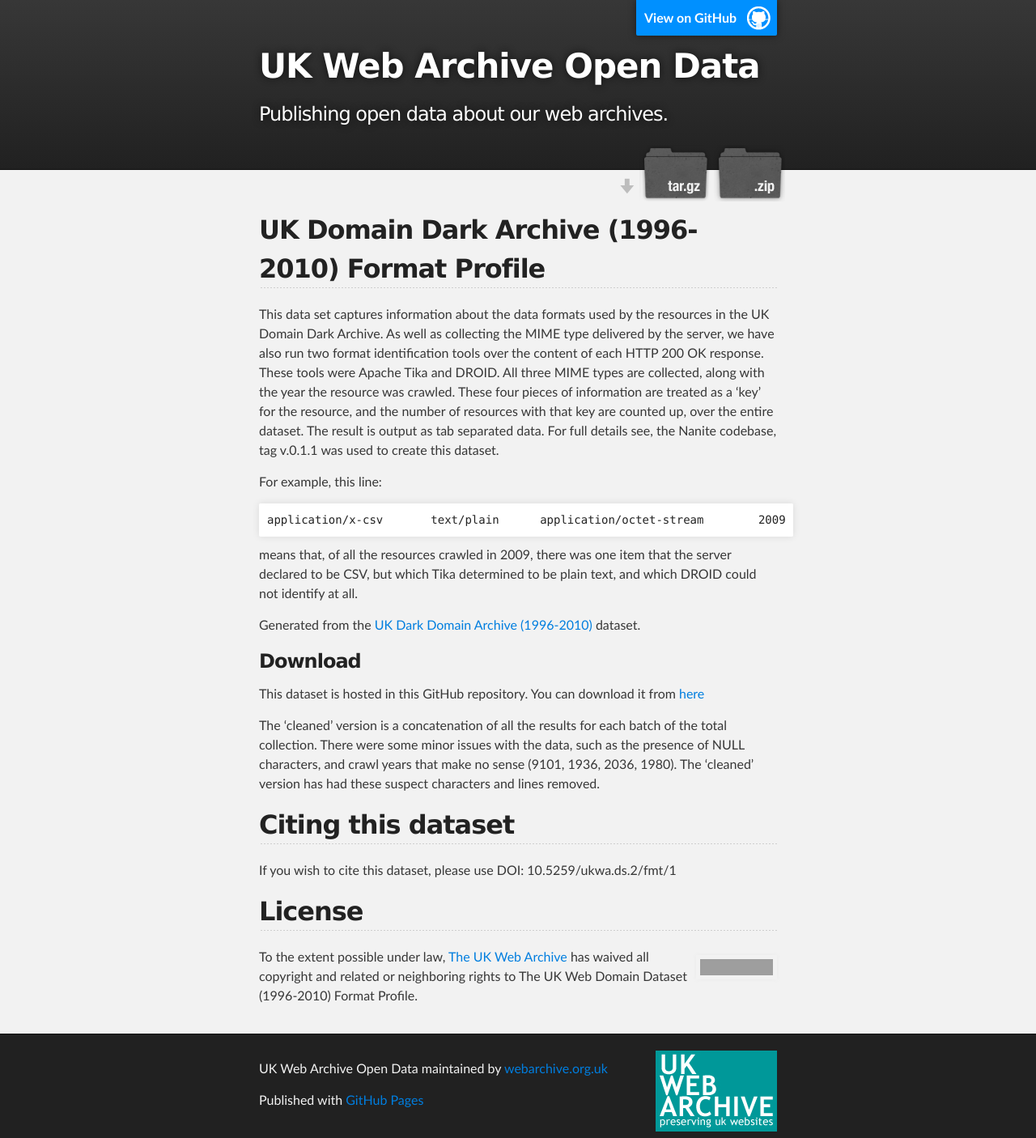
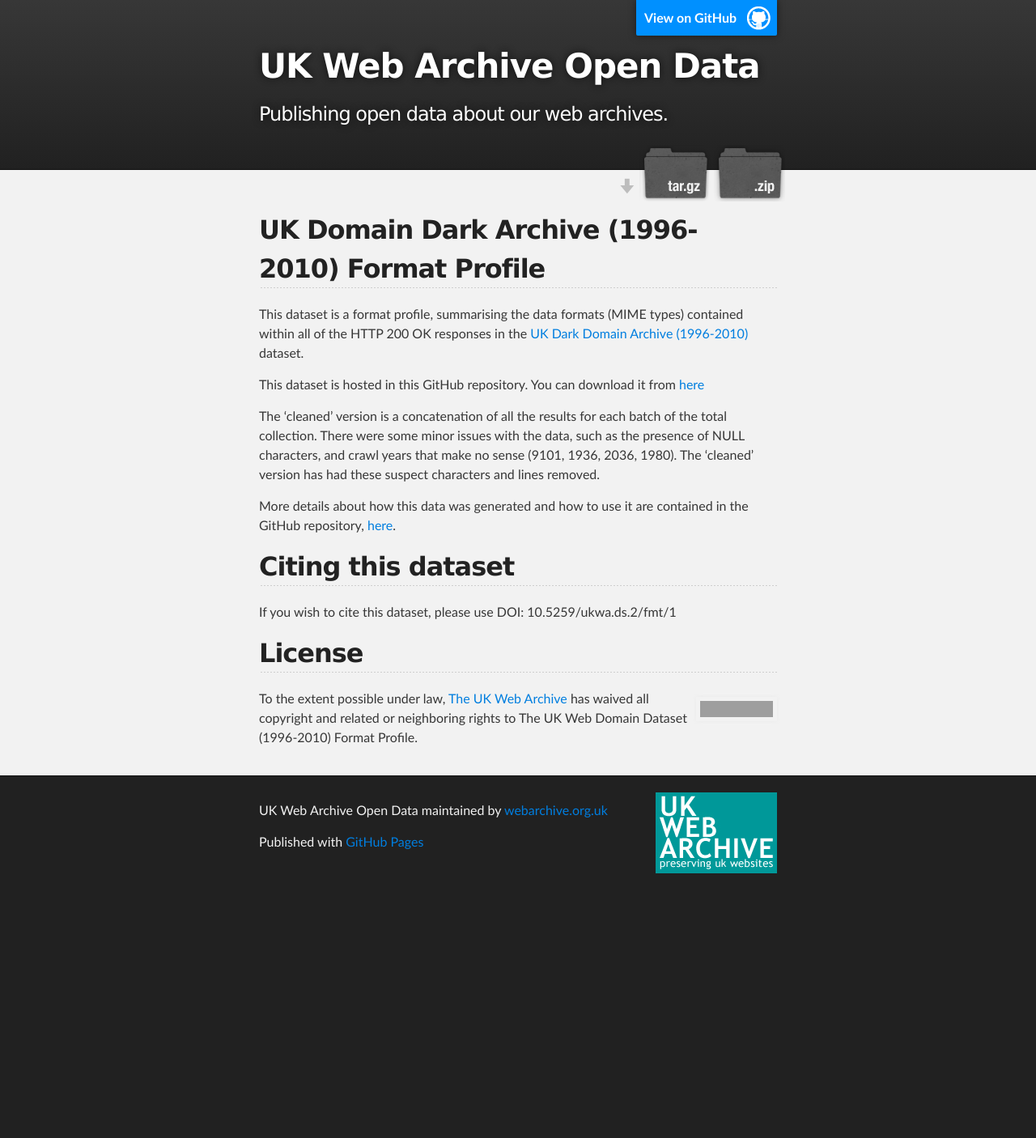
Before and after one commit to ukwa/opendata, a Jekyll site: the page built from ukwa.ds.2/fmt/index.md, in a window 1280 px wide. Shown: the whole page at 81% size. Built offline with Jekyll 4.4.1, drawn with Linux system fonts in a browser that asks for light colours; after the commit the page ends 1087 px from its top, so only the background shows below that; grey boxes are pictures that could not be loaded.

Commit message:
Added some description of the data.

```diff
--- a/ukwa.ds.2/fmt/index.md
+++ b/ukwa.ds.2/fmt/index.md
@@ -3,20 +3,14 @@
 title: UK Domain Dark Archive (1996-2010) Format Profile
 ---
 
-This data set captures information about the data formats used by the resources in the UK Domain Dark Archive.  As well as collecting the MIME type delivered by the server, we have also run two format identification tools over the content of each HTTP 200 OK response. These tools were Apache Tika and DROID. All three MIME types are collected, along with the year the resource was crawled. These four pieces of information are treated as a 'key' for the resource, and the number of resources with that key are counted up, over the entire dataset. The result is output as tab separated data. For full details see, the Nanite codebase, tag v.0.1.1 was used to create this dataset.
+This dataset is a format profile, summarising the data formats (MIME types) contained within all of the HTTP 200 OK responses in the [UK Dark Domain Archive (1996-2010)](..) dataset.
 
-For example, this line:
-<pre>
-application/x-csv	text/plain	application/octet-stream	2009	1
-</pre>
-means that, of all the resources crawled in 2009, there was one item that the server declared to be CSV, but which Tika determined to be plain text, and which DROID could not identify at all.
-
-Generated from the [UK Dark Domain Archive (1996-2010)](..) dataset.
-
-### Download ###
-This dataset is hosted in this GitHub repository. You can download it from [here](https://github.com/ukwa/opendata/tree/master/fmtprofile/datasets/ukweb1996to2010)
+This dataset is hosted in this GitHub repository. You can download it from [here](https://github.com/ukwa/opendata/tree/master/datasets/ukwa.ds.2/fmt)
 
 The 'cleaned' version is a concatenation of all the results for each batch of the total collection. There were some minor issues with the data, such as the presence of NULL characters, and crawl years that make no sense (9101, 1936, 2036, 1980). The 'cleaned' version has had these suspect characters and lines removed.
+
+More details about how this data was generated and how to use it are contained in the GitHub repository, [here](https://github.com/ukwa/opendata/tree/master/fmtprofile).
+
 
 Citing this dataset
 -------------------
```
